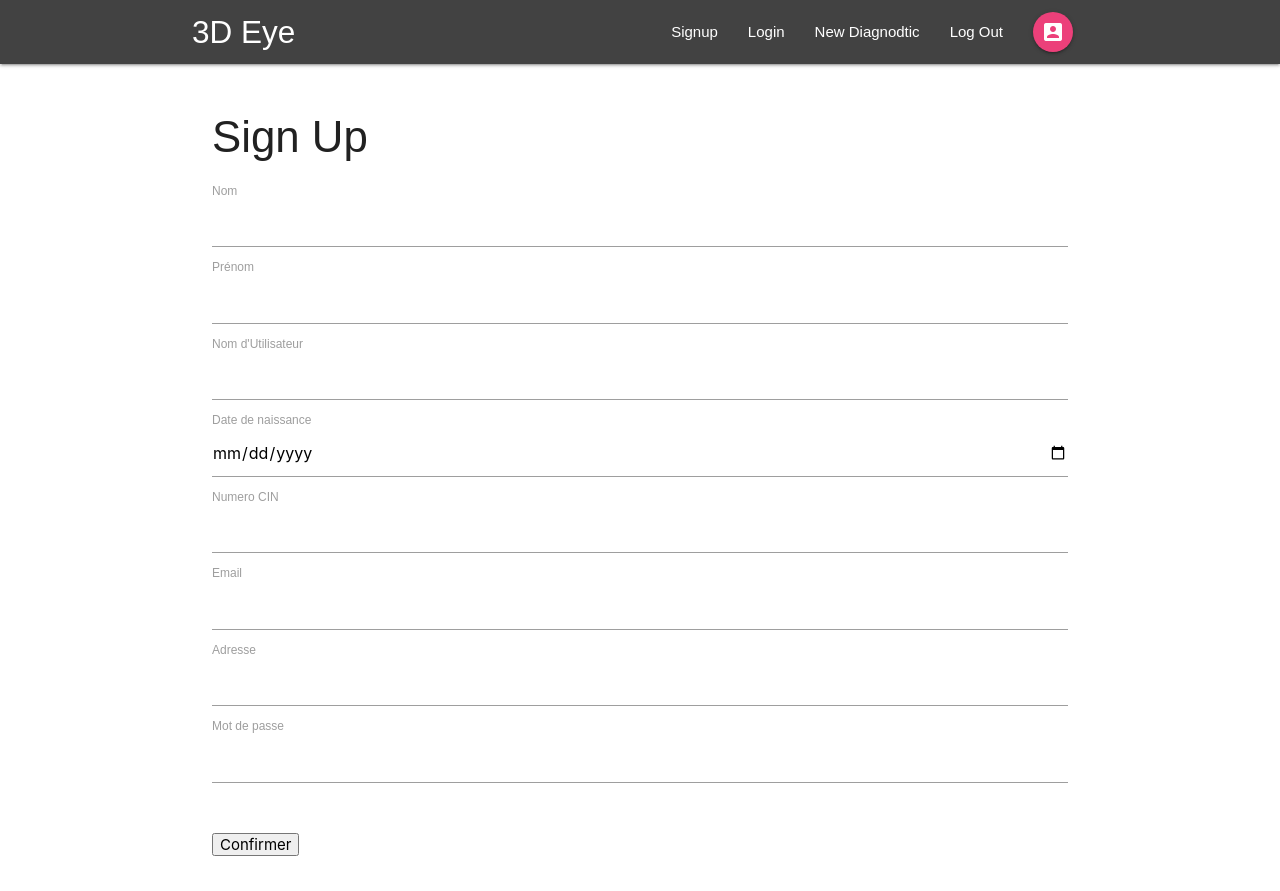
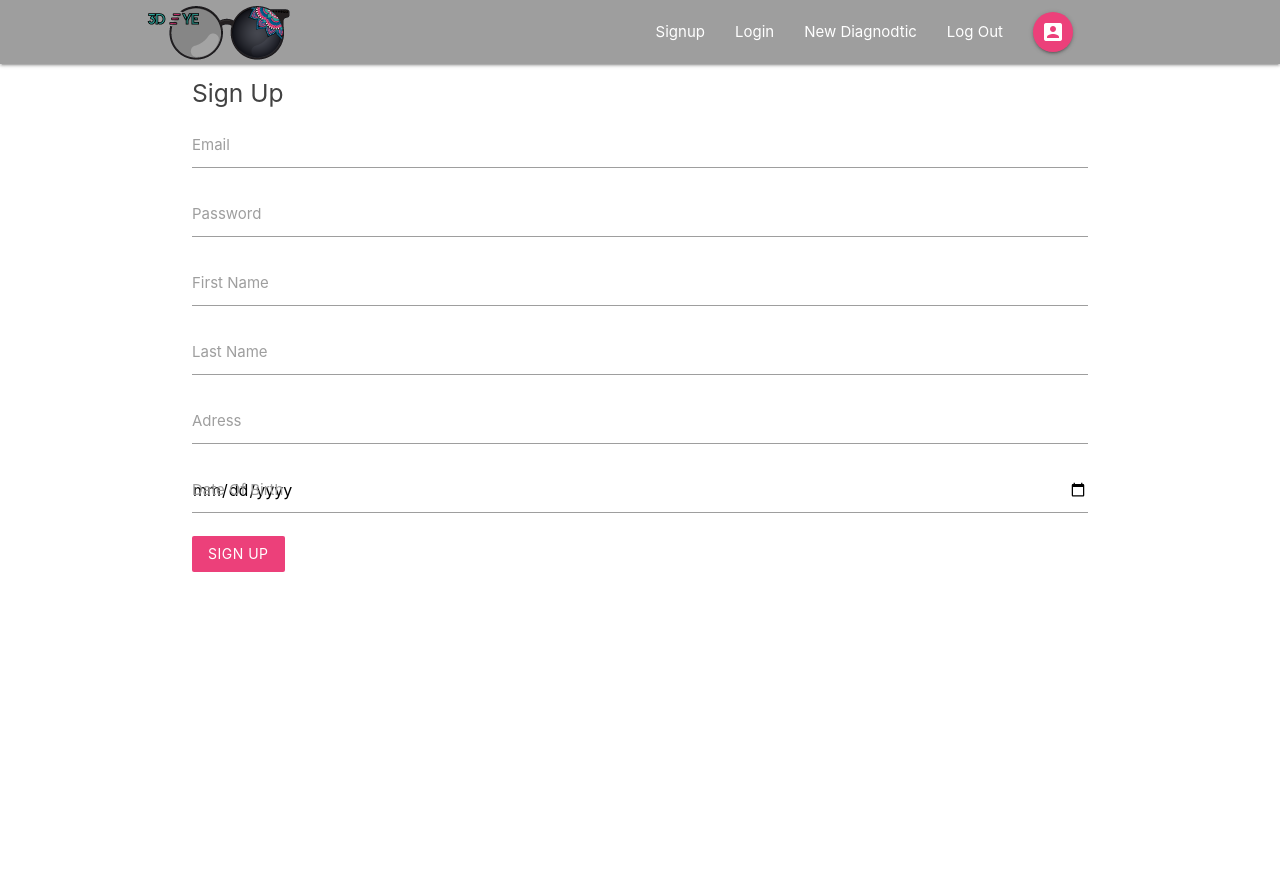
Before and after one commit to zeineb97/three-d-eye, a React (Create React App) app: page /signup in a window 1280 px wide. Built offline with nearby package versions, Linux system fonts and the light colour scheme.

Commit message:
logo commit

```diff
--- a/src/components/auth/SignIn.js
+++ b/src/components/auth/SignIn.js
@@ -1,50 +1,37 @@
-import React, {Component} from "react"
-//import SignUp from "./SignUp"
+import React, { Component } from 'react'
+
 class SignIn extends Component {
-    constructor() {
-        super()
-        this.state = {
-            userName: "",
-            password: ""
+  state = {
+    email: '',
+    password: ''
   }
-        this.handleChange = this.handleChange.bind(this)
-    }
-
-
-    handleChange(event) {
+  handleChange = (e) => {
     this.setState({
-            [event.target.name]: event.target.value
+      [e.target.id]: e.target.value
     })
   }
-    handleSubmit(event){
-
-        console.log(event)
+  handleSubmit = (e) => {
+    e.preventDefault();
+    console.log(this.state);
   }
-
   render() {
     return (
-            <form className="container" onSubmit={this.handleSubmit}>
-                <div className='box-login-tab'></div>
-                <div className='box-login-title'>
-                    <div className='i-login'></div><h3>Connecter</h3>
+      <div className="container">
+        <form className="white" onSubmit={this.handleSubmit}>
+          <h5 className="grey-text text-darken-3">Sign In</h5>
+          <div className="input-field">
+            <label htmlFor="email">Email</label>
+            <input type="email" id='email' onChange={this.handleChange} />
           </div>
-
-
-                <div className="box">
-
-                    <label>Nom d'utlilisateur </label><br/>
-                    <input type="text" name="userName"  onChange={this.handleChange} />
-                    <br/>
-                    <label>Mot de passe</label><br/>
-                    <input type="password" name="password"  onChange={this.handleChange} />
-
-
-                    <h1>{this.state.userName} {this.state.password}</h1>
-                    <input type="submit" id="submit"/>
-
-                    <h5>Vous n'avez pas de encore de compte ? <a href="https://www.w3schools.com">Créez-en Un !</a> </h5>
+          <div className="input-field">
+            <label htmlFor="password">Password</label>
+            <input type="password" id='password' onChange={this.handleChange} />
+          </div>
+          <div className="input-field">
+            <button className="btn pink lighten-1 z-depth-0">Login</button>
           </div>
         </form>
+      </div>
     )
   }
 }
--- a/src/components/auth/SignUp.js
+++ b/src/components/auth/SignUp.js
@@ -1,73 +1,58 @@
-import React, {Component} from "react"
+import React, { Component } from 'react'
+
 class SignUp extends Component {
-    constructor() {
-        super()
-        this.state = {
-            userName: "",
-            password: "",
-            firstName :"",
-            lastName: "",
-            birthDate: "",
-            cin :"",
-            mail:"",
-            adress:""
+  state = {
+    email: '',
+    password: '',
+    firstName: '',
+    lastName: '',
+    adress: '',
+    dateOfBirth:''
   }
-        this.handleChange = this.handleChange.bind(this)
-    }
-
-
-    handleChange(event) {
+  handleChange = (e) => {
     this.setState({
-            [event.target.name]: event.target.value
+      [e.target.id]: e.target.value
     })
   }
-    handleSubmit(event){
-
-        console.log(event)
+  handleSubmit = (e) => {
+    e.preventDefault();
+    console.log(this.state);
   }
-
   render() {
     return (
-            <form className="container" onSubmit={this.handleSubmit}>
-                <div className='box-login-tab'></div>
-                <div className='box-login-title'>
-                    <div className='i-login'></div><h3>Sign Up</h3>
+      <div className="container">
+        <form className="white" onSubmit={this.handleSubmit}>
+          <h5 className="grey-text text-darken-3">Sign Up</h5>
+          <div className="input-field">
+            <label htmlFor="email">Email</label>
+            <input type="email" id='email' onChange={this.handleChange} />
+          </div>
+          <div className="input-field">
+            <label htmlFor="password">Password</label>
+            <input type="password" id='password' onChange={this.handleChange} />
+          </div>
+          <div className="input-field">
+            <label htmlFor="firstName">First Name</label>
+            <input type="text" id='firstName' onChange={this.handleChange} />
+          </div>
+          <div className="input-field">
+            <label htmlFor="lastName">Last Name</label>
+            <input type="text" id='lastName' onChange={this.handleChange} />
+          </div>
+          <div className="input-field">
+            <label htmlFor="adress">Adress</label>
+            <input type="text" id='adress' onChange={this.handleChange} />
+          </div>
+          <div className="input-field">
+            <label htmlFor="dateOfBirth">Date Of Birth</label>
+            <input type="date" id='dateOfBirth' onChange={this.handleChange} />
           </div>
 
-
-                <div className="box">
-
-                    <label>Nom </label><br/>
-                    <input type="text" name="lastName"  onChange={this.handleChange} />
-                    <br/>
-                    <label>Prénom </label><br/>
-                    <input type="text" name="firstName"  onChange={this.handleChange} />
-                    <br/>
-                    <label>Nom d'Utilisateur </label><br/>
-                    <input type="text" name="userName"  onChange={this.handleChange} />
-                    <br/>
-                    <label>Date de naissance</label><br/>
-                    <input type="date" name="birthDate"  onChange={this.handleChange} />
-                    <br/>
-                    <label>Numero CIN </label><br/>
-                    <input type="text" name="cin"  onChange={this.handleChange} />
-                    <br/>
-                    <label>Email </label><br/>
-                    <input type="email" name="mail"  onChange={this.handleChange} />
-                    <br/>
-                    <label>Adresse</label><br/>
-                    <input type="text" name="adress"  onChange={this.handleChange} />
-                    <br/>
-                    <label>Mot de passe</label><br/>
-                    <input type="password" name="password"  onChange={this.handleChange} />
-
-
-                    <h1>{this.state.userName} {this.state.password}</h1>
-                    <input type="submit" id="submit" value="Confirmer"/>
-
-
+          <div className="input-field">
+            <button className="btn pink lighten-1 z-depth-0">Sign Up</button>
           </div>
         </form>
+      </div>
     )
   }
 }
--- a/src/components/layout/Navbar.js
+++ b/src/components/layout/Navbar.js
@@ -2,12 +2,13 @@ import React from 'react'
 import { Link } from 'react-router-dom'
 import SignedInLinks from './SignedInLinks'
 import SignedOutLinks from './SignedOutLinks'
+import logo from '../Images/logo.png'
 
 const Navbar = () => {
   return (
-    <nav className="nav-wrapper grey darken-3">
+    <nav className="nav-wrapper grey darken-0">
       <div className="container">
-        <Link to='/' className="brand-logo">3D Eye</Link>
+        <Link to='/' className="brand-logo"> <img src={logo} /> </Link>
         <SignedInLinks />
         <SignedOutLinks />
       </div>
--- a/src/index.css
+++ b/src/index.css
@@ -1,33 +1,5 @@
-html{
-  min-height: 100%;
-}
-body {
-  margin: 0;
-  padding: 0;
-  font-family: sans-serif;
-  background-size: 100%;
-  background-position: bottom;
-  min-height: 100%;
-}
-form {
-  padding: 20px;
-  margin-top: 60px;
+img{
+    margin-top:-330px;
+    margin-left:-350px;
 
-}
-form button, form h5 {
-  margin: 20px , 0;
-}
-input[type=text]:not(.browser-default):focus:not([readonly]),
-input[type=email]:not(.browser-default):focus:not([readonly]),
-input[type=password]:not(.browser-default):focus:not([readonly]),
-textarea.materialize-textarea:focus:not([readonly]){
-  border-color: #ec407a;
-  box-shadow: none;
-}
-
-input[type=text]:not(.browser-default):focus:not([readonly]) + label,
-textarea.materialize-textarea:focus:not([readonly]) + label,
-input[type=email]:not(.browser-default):focus:not([readonly]) + label,
-input[type=password]:not(.browser-default):focus:not([readonly]) + label{
-  color: #ec407a !important;
-}
+   }
```
Also changed, not shown: src/components/Images/logo.png (added). Lines whose indentation alone changed are shown as unchanged.
